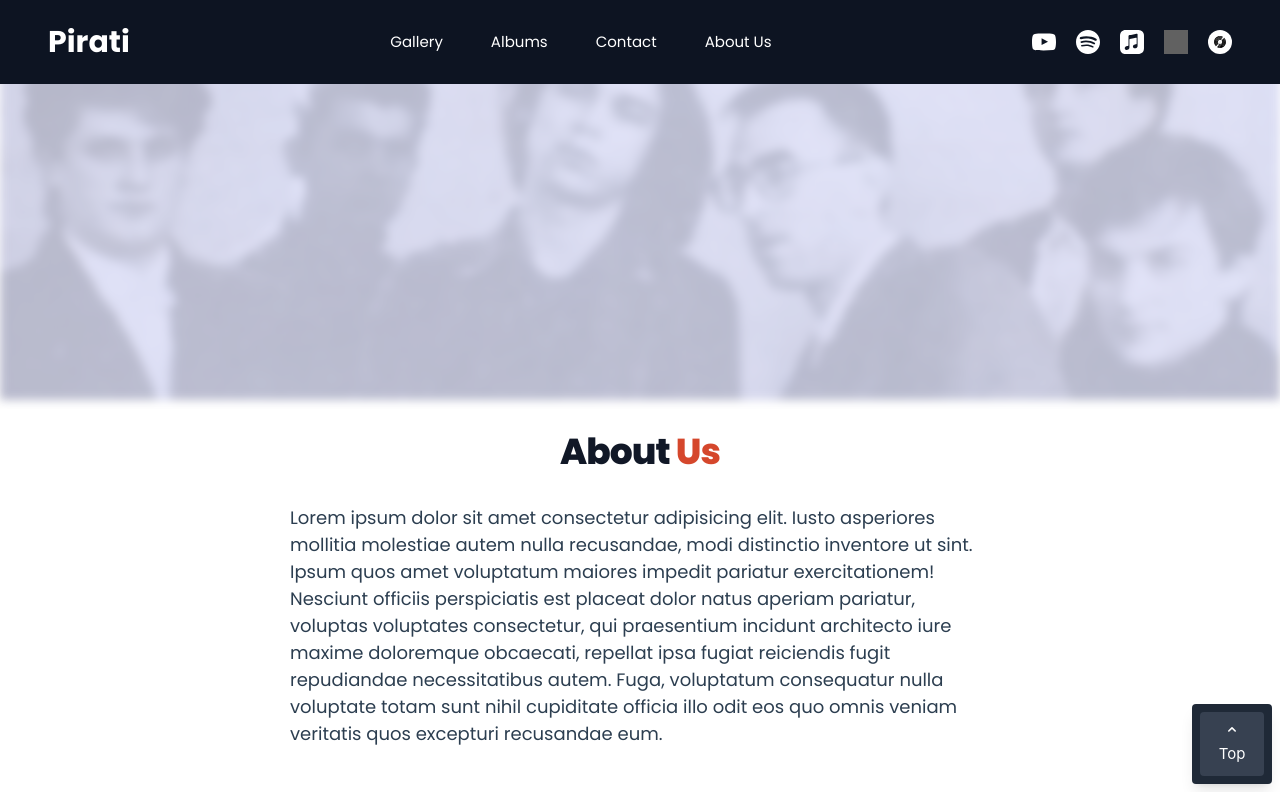
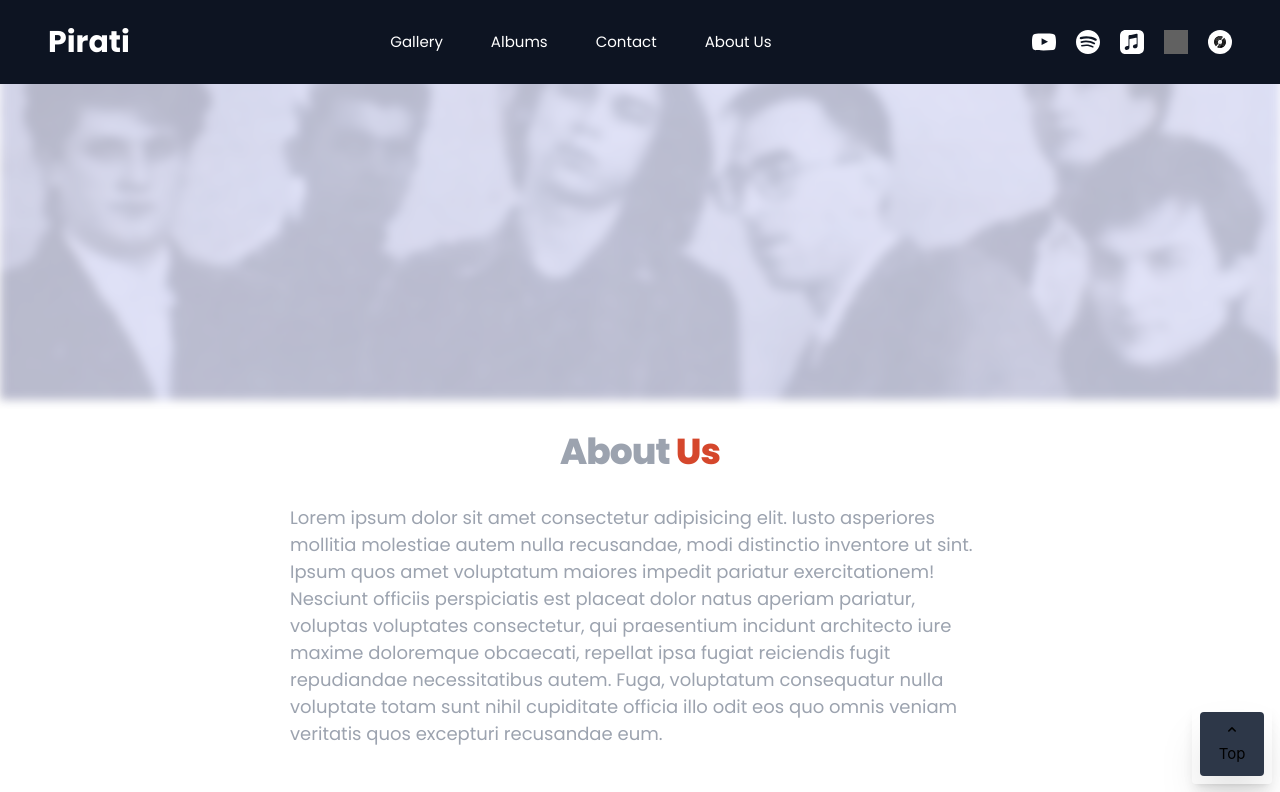
Before and after one commit to MCCN-DEV/pirati-webpage, a Vue app: page /about in a window 1280 px wide. Shown: the top 792 px of the page. Built offline with nearby package versions, Linux system fonts and the light colour scheme; grey boxes are pictures that could not be loaded.

Commit message:
Color Variables

```diff
--- a/src/assets/base.css
+++ b/src/assets/base.css
@@ -1,27 +1,24 @@
-/* color palette from <https://github.com/vuejs/theme> */
 :root {
-  --vt-c-white: #ffffff;
-  --vt-c-white-soft: #f8f8f8;
-  --vt-c-white-mute: #f2f2f2;
+  --color-background: #111a2b;
+  --color-navbar-footer: #0d1422;
+  --color-highlight: #d5472c;
+  --color-highlight-hover: #c94b32;
+  --color-text: #ffffff;
+  --color-button-background: #2d3748;
+  --color-button-hover: #4a5568;
 
-  --vt-c-black: #181818;
-  --vt-c-black-soft: #222222;
-  --vt-c-black-mute: #282828;
+  --color-background-soft: var(--vt-c-black-soft);
+  --color-background-mute: var(--vt-c-black-mute);
 
-  --vt-c-indigo: #2c3e50;
+  --color-border: var(--vt-c-divider-dark-2);
+  --color-border-hover: var(--vt-c-divider-dark-1);
 
-  --vt-c-divider-light-1: rgba(60, 60, 60, 0.29);
-  --vt-c-divider-light-2: rgba(60, 60, 60, 0.12);
-  --vt-c-divider-dark-1: rgba(84, 84, 84, 0.65);
-  --vt-c-divider-dark-2: rgba(84, 84, 84, 0.48);
+  --color-heading: var(--vt-c-text-dark-1);
 
-  --vt-c-text-light-1: var(--vt-c-indigo);
-  --vt-c-text-light-2: rgba(60, 60, 60, 0.66);
-  --vt-c-text-dark-1: var(--vt-c-white);
-  --vt-c-text-dark-2: rgba(235, 235, 235, 0.64);
+  --section-gap: 160px;
 }
 
-/* semantic color variables for this project */
+@media (prefers-color-scheme: light) {
   :root {
     --color-background: var(--vt-c-white);
     --color-background-soft: var(--vt-c-white-soft);
@@ -32,21 +29,7 @@
 
     --color-heading: var(--vt-c-text-light-1);
     --color-text: var(--vt-c-text-light-1);
-
-  --section-gap: 160px;
-}
-
-@media (prefers-color-scheme: dark) {
-  :root {
-    --color-background: #111a2b;
-    --color-background-soft: var(--vt-c-black-soft);
-    --color-background-mute: var(--vt-c-black-mute);
-
-    --color-border: var(--vt-c-divider-dark-2);
-    --color-border-hover: var(--vt-c-divider-dark-1);
-
-    --color-heading: var(--vt-c-text-dark-1);
-    --color-text: var(--vt-c-text-dark-2);
+    --color-highlight: #d5472c;
   }
 }
 
@@ -80,8 +63,12 @@ body {
     'Helvetica Neue',
     sans-serif;
   font-size: 15px;
-  overflow-x:hidden;
+  overflow-x: hidden;
   text-rendering: optimizeLegibility;
   -webkit-font-smoothing: antialiased;
   -moz-osx-font-smoothing: grayscale;
 }
+
+nav, footer {
+  background-color: var(--color-navbar-footer);
+}
--- a/src/components/Carousel.vue
+++ b/src/components/Carousel.vue
@@ -100,7 +100,7 @@ export default {
 }
 
 .highlight {
-  color: #d5472c;
+  color: var(--color-highlight);
 }
 
 .modern-carousel {
@@ -150,7 +150,7 @@ export default {
   position: absolute;
   top: 50%;
   transform: translateY(-50%);
-  background-color: #d5472c;
+  background-color: var(--color-highlight);
   color: white;
   border: none;
   border-radius: 50%;
@@ -164,7 +164,7 @@ export default {
 }
 
 .nav-button:hover {
-  background-color: #c94b32;
+  background-color: var(--color-highlight-hover);
 }
 
 .nav-icon {
--- a/src/components/FeaturedAlbum.vue
+++ b/src/components/FeaturedAlbum.vue
@@ -1,6 +1,6 @@
 <template>
     <div>
-      <section id="albums" class="bg-[transparent]">
+      <section id="albums">
       <div class="gap-16 items-center py-8 px-4 mx-auto max-w-screen-xl lg:grid lg:grid-cols-2 lg:py-16 lg:px-6">
         <div class="lg:col-span-1 flex items-center">
           <img class="w-full object-cover rounded-lg" src="https://i.imgur.com/zee13Cf.jpeg" alt="office content">
@@ -30,6 +30,6 @@
   </script>
   <style scoped>
     .highlight {
-        color: #d5472c;
+        color: var(--color-highlight);
     }
   </style>
--- a/src/components/Footer.vue
+++ b/src/components/Footer.vue
@@ -1,5 +1,5 @@
 <template>
-  <footer id="contact" class="bg-white dark:bg-gray-900">
+  <footer id="contact">
     <div class="w-full px-4 md:px-20 py-4 md:py-8">
       <div class="flex flex-col md:flex-row md:items-center md:justify-between">
         <a href="#" class="flex items-center justify-center md:justify-start mb-4 md:mb-0 space-x-3 rtl:space-x-reverse w-full md:w-auto">
@@ -53,8 +53,8 @@
         </span>
       </div>
     </div>
-    <div v-if="showMenu" class="fixed bottom-4 right-2 bg-gray-800 text-white p-2 rounded shadow-lg w-20 h-20 flex flex-col items-center justify-center">
-      <button @click="scrollToTop" class="bg-gray-700 p-2 rounded hover:bg-gray-600 transition-colors duration-300 w-full h-full flex flex-col items-center justify-center">
+    <div v-if="showMenu" class="fixed bottom-4 right-2 bg-navbar-footer text-text p-2 rounded shadow-lg w-20 h-20 flex flex-col items-center justify-center">
+    <button @click="scrollToTop" class="button-style">
       <svg class="w-4 h-4 mb-1" fill="currentColor" viewBox="0 0 20 20" xmlns="http://www.w3.org/2000/svg">
         <path fill-rule="evenodd" d="M14.707 10.707a1 1 0 01-1.414 0L10 7.414l-3.293 3.293a1 1 0 11-1.414-1.414l4-4a1 1 0 011.414 0l4 4a1 1 0 010 1.414z" clip-rule="evenodd"></path>
       </svg>
@@ -91,9 +91,7 @@ export default {
 </script>
 
 <style scoped>
-footer {
-  background-color: trans;
-}
+
 
 li {
   cursor: pointer;
@@ -116,11 +114,29 @@ li {
 }
 
 .highlight:hover {
-  color: #d5472c;
+  color: var(--color-highlight);
   transition: 0.3s ease;
 }
 
 .text-center {
   text-align: center;
 }
+
+.button-style {
+  background-color: var(--color-button-background);
+  padding: 0.5rem;
+  border-radius: 0.25rem;
+  width: 100%;
+  height: 100%;
+  display: flex;
+  flex-direction: column;
+  align-items: center;
+  justify-content: center;
+  transition: background-color 0.3s ease, box-shadow 0.3s ease;
+  box-shadow: 0 25px 50px -12px rgba(0, 0, 0, 0.25);}
+
+.button-style:hover {
+  background-color: var(--color-button-hover);
+  box-shadow: 0 30px 60px -12px rgba(0, 0, 0, 0.25);
+  }
 </style>
--- a/src/components/Navbar.vue
+++ b/src/components/Navbar.vue
@@ -40,19 +40,13 @@ export default {
 </script>
 
 <style scoped>
-nav {
-  background-color: #0d1422;
-}
 
 nav a {
   color: #ffffff;
 }
 
 nav a:hover {
-  color: #d5472c;
-}
-
-header svg {
-  stroke: #ffffff;
+  color: var(--color-highlight);
+  transition: 0.3s ease;
 }
 </style>
--- a/src/components/NavbarLinks.vue
+++ b/src/components/NavbarLinks.vue
@@ -56,9 +56,9 @@ export default {
 
 <style scoped>
 a:hover:not(.svg-icon) {
-  color: #d5472c;
+  color: var(--color-highlight);
   padding-bottom: 5px;
-  border-bottom: 2px solid #d5472c;
+  border-bottom: 2px solid var(--color-highlight)
 }
 
 .svg-icon img {
--- a/src/components/Showcase.vue
+++ b/src/components/Showcase.vue
@@ -20,6 +20,6 @@ export default {
 
 <style scoped>
 .highlight {
-    color: #d5472c;
+    color: var(--color-highlight);
 }
 </style>
--- a/src/components/ShowcaseAbout.vue
+++ b/src/components/ShowcaseAbout.vue
@@ -1,6 +1,6 @@
 <template>
     <div>
-      <section class="bg-[transparent]">
+      <section>
         <div class="gap-16 items-center py-8 px-4 mx-auto max-w-screen-xl lg:grid lg:grid-cols-2 lg:py-16 lg:px-6">
           <div class="font-light text-gray-500 sm:text-lg dark:text-gray-400">
             <h2 class="mb-4 text-4xl tracking-tight font-extrabold text-gray-900 dark:text-white">About <span class="font-extrabold highlight">Us</span></h2>
@@ -25,6 +25,6 @@
   </script>
   <style scoped>
     .highlight {
-        color: #d5472c;
+        color: var(--color-highlight);
     }
   </style>
--- a/src/pages/About.vue
+++ b/src/pages/About.vue
@@ -5,8 +5,8 @@
     </header>
     <div class="background-about"></div>
     <main>
-      <div class="content">
-        <h2 class="mb-4 text-4xl tracking-tight font-extrabold text-gray-900 dark:text-white">
+      <div class="content text-gray-400">
+        <h2 class="mb-4 text-4xl tracking-tight font-extrabold dark:text-white">
           About <span class="font-extrabold highlight">Us</span>
         </h2>
         <p class="mb-4 centered-paragraph">
@@ -64,7 +64,7 @@ export default {
 }
 
 .highlight {
-  color: #d5472c;
+  color: var(--color-highlight);
 }
 
 .centered-paragraph {
```
Lines whose indentation alone changed are shown as unchanged.
